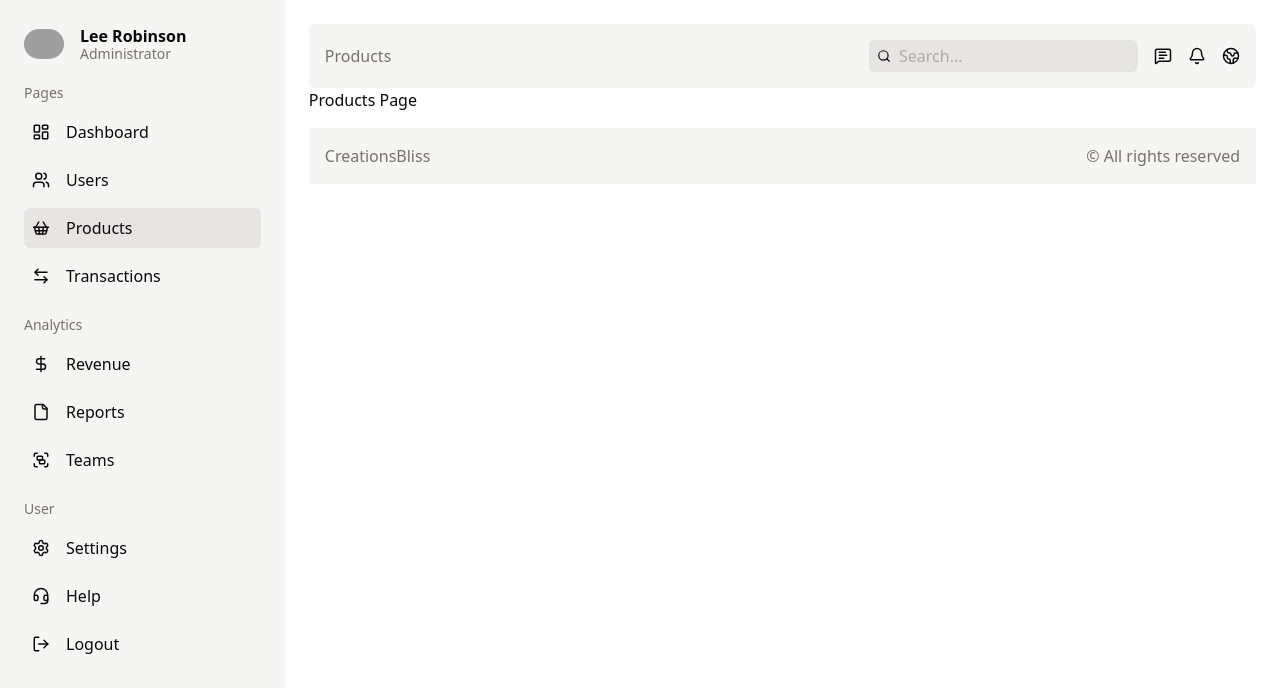
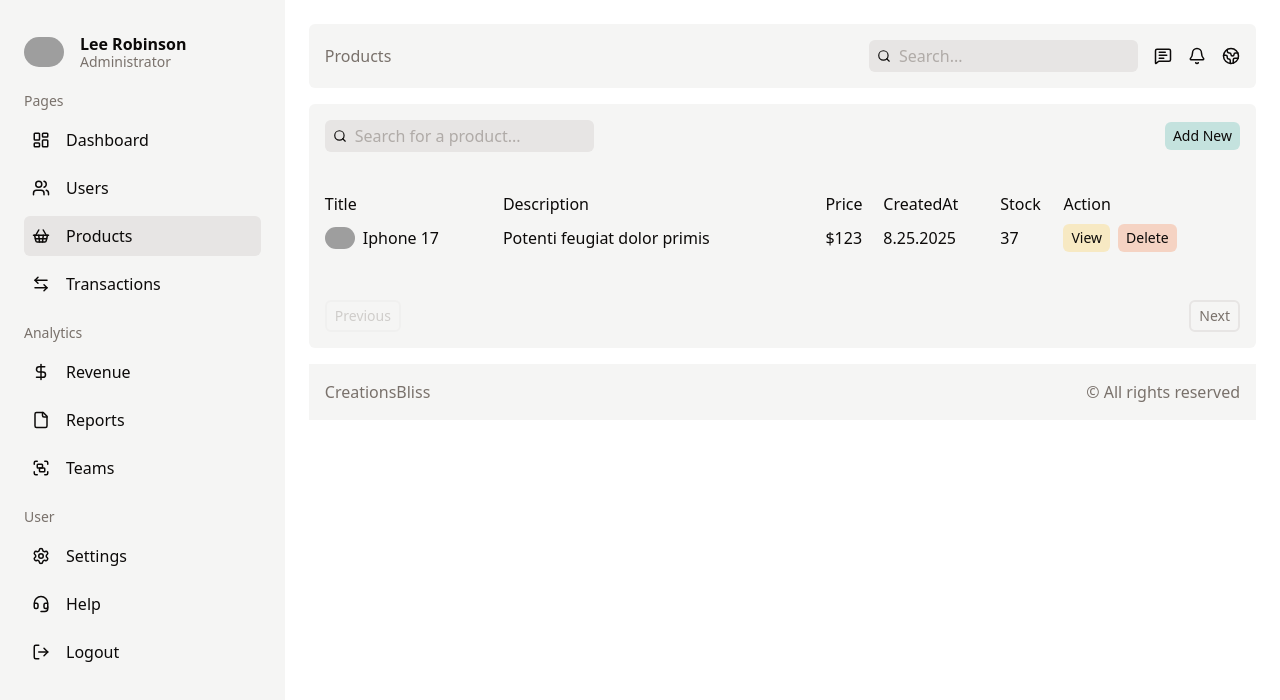
Before and after one commit to creationsbliss/next-board, a Next.js app: page /dashboard/products in a window 1280 px wide. Shown: the top 700 px of the page. Built offline with nearby package versions, Linux system fonts and the light colour scheme; grey boxes are pictures that could not be loaded.

Commit message:
Add product page

```diff
--- a/src/app/dashboard/layout.jsx
+++ b/src/app/dashboard/layout.jsx
@@ -4,7 +4,7 @@ import Sidebar from "@/components/sidebar/Sidebar";
 
 const Layout = ({ children }) => (
   <div className="flex">
-    <div className="flex-1 bg-sidebar-accent p-6">
+    <div className="min-h-screen flex-1 bg-sidebar-accent p-6">
       <Sidebar />
     </div>
     <div className="flex-4 p-6">
--- a/src/app/dashboard/products/page.jsx
+++ b/src/app/dashboard/products/page.jsx
@@ -1,5 +1,77 @@
-const ProductsPage = () => {
-  return <div>Products Page</div>;
-};
+import Image from "next/image";
+import Link from "next/link";
+import Pagination from "@/components/pagination/Pagination";
+import Search from "@/components/search/Search";
+
+const ProductsPage = () => (
+  <div className="mt-4 flex flex-col gap-10 rounded-sm bg-sidebar-accent p-4">
+    <div className="flex items-center justify-between">
+      <Search placeholder={"Search for a product..."} />
+
+      <Link
+        className="rounded-sm bg-chart-2/20 px-2 py-1 text-sm hover:bg-chart-2/30"
+        href="/dashboard/products/add"
+        type="button"
+      >
+        Add New
+      </Link>
+    </div>
+
+    <table className="w-full">
+      <thead className="font-medium">
+        <tr>
+          <td>Title</td>
+          <td>Description</td>
+          <td>Price</td>
+          <td>CreatedAt</td>
+          <td>Stock</td>
+          <td>Action</td>
+        </tr>
+      </thead>
+      <tbody>
+        <tr>
+          <td className="py-2">
+            <div className="flex items-center gap-2">
+              <Image
+                alt="leerob image"
+                className="rounded-full"
+                height={30}
+                src="https://github.com/leerob.png"
+                width={30}
+              />
+              Iphone 17
+            </div>{" "}
+          </td>
+          <td className="py-2">Potenti feugiat dolor primis</td>
+          <td>$123</td>
+          <td className="py-2">
+            {new Date().getMonth()}.{new Date().getDate()}.
+            {new Date().getFullYear()}
+          </td>
+          <td>37</td>
+          <td className="py-2">
+            <div className="flex gap-2">
+              <Link
+                className="rounded-sm bg-chart-4/20 px-2 py-1 text-sm"
+                href="/"
+                type="button"
+              >
+                View
+              </Link>
+              <button
+                className="rounded-sm bg-chart-1/20 px-2 py-1 text-sm"
+                type="button"
+              >
+                Delete
+              </button>
+            </div>
+          </td>
+        </tr>
+      </tbody>
+    </table>
+
+    <Pagination />
+  </div>
+);
 
 export default ProductsPage;
--- a/src/app/dashboard/users/page.jsx
+++ b/src/app/dashboard/users/page.jsx
@@ -4,9 +4,9 @@ import Pagination from "@/components/pagination/Pagination";
 import Search from "@/components/search/Search";
 
 const UsersPage = () => (
-  <div className="mt-4 flex flex-col gap-4 rounded-sm bg-sidebar-accent p-4">
+  <div className="mt-4 flex flex-col gap-10 rounded-sm bg-sidebar-accent p-4">
     <div className="flex items-center justify-between">
-      <Search placeholder={"Search for a user"} />
+      <Search placeholder={"Search for a user..."} />
 
       <Link
         className="rounded-sm bg-chart-2/20 px-2 py-1 text-sm hover:bg-chart-2/30"
@@ -22,7 +22,7 @@ const UsersPage = () => (
         <tr>
           <td>Name</td>
           <td>Email</td>
-          <td>Created At</td>
+          <td>CreatedAt</td>
           <td>Role</td>
           <td>Status</td>
           <td>Action</td>
```
